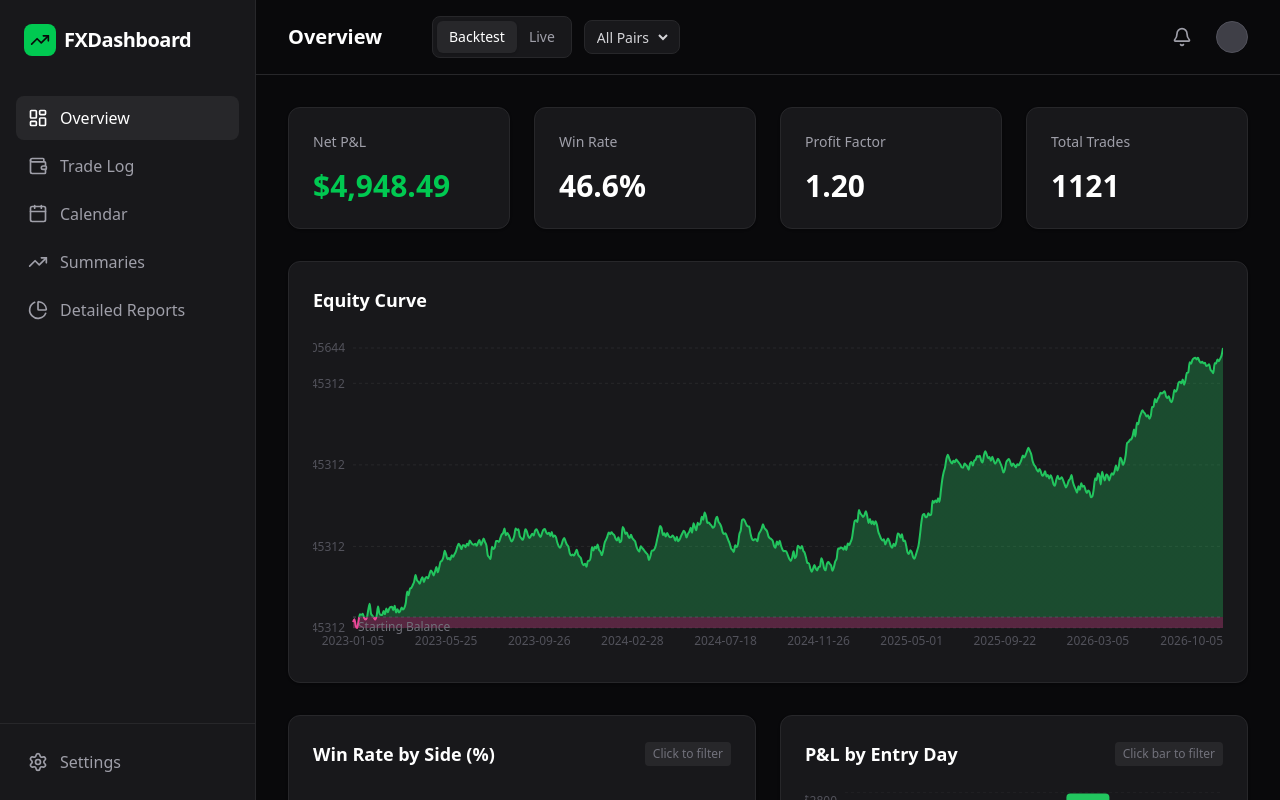
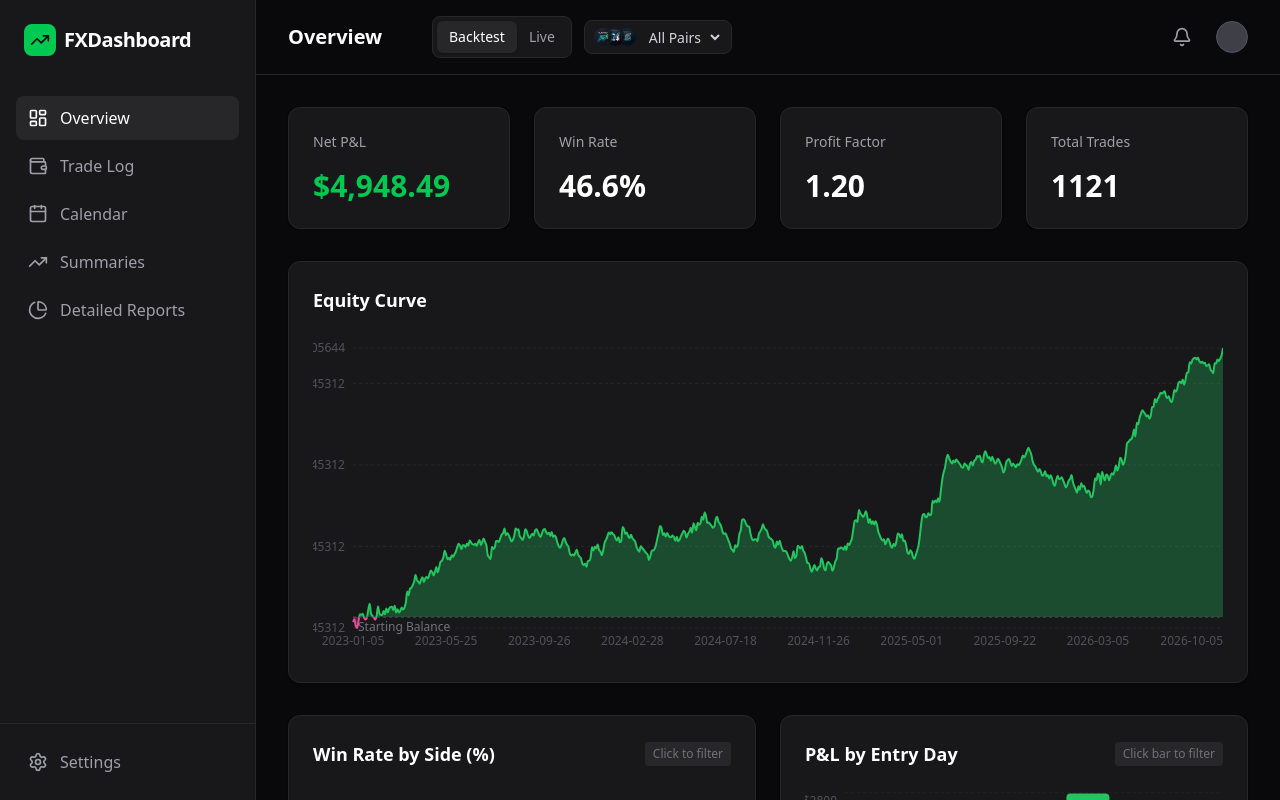
Before and after one commit to PostWorkCulture/FXDashboard, a Next.js app in the folder frontend/: page / in a window 1280 px wide. Built offline with nearby package versions, Linux system fonts and the light colour scheme.

Commit message:
UI Tweaks: Stack icons for All pairs, fix AreaChart baseValue to 10000

```diff
--- a/frontend/src/app/page.tsx
+++ b/frontend/src/app/page.tsx
@@ -202,7 +202,7 @@ export default function Dashboard() {
                   strokeWidth={2}
                   fillOpacity={1}
                   fill="url(#colorEquity)"
-                  baseValue="dataMin"
+                  baseValue={10000}
                 />
               </AreaChart>
             </ResponsiveContainer>
--- a/frontend/src/components/Header.tsx
+++ b/frontend/src/components/Header.tsx
@@ -45,7 +45,13 @@ export function Header() {
 
           {/* Pair Filter */}
           <div className="flex items-center gap-2 bg-zinc-900 border border-zinc-800 rounded-lg px-2 h-[34px]">
-            {filters.symbol !== "All" && (
+            {filters.symbol === "All" ? (
+              <div className="flex -space-x-2">
+                <img src={`${process.env.NODE_ENV === "production" ? "/FXDashboard" : ""}/icons/eurusd.jpg`} className="w-5 h-5 rounded-full object-cover border border-zinc-900 relative z-30" alt="EURUSD" />
+                <img src={`${process.env.NODE_ENV === "production" ? "/FXDashboard" : ""}/icons/gbpusd.jpg`} className="w-5 h-5 rounded-full object-cover border border-zinc-900 relative z-20" alt="GBPUSD" />
+                <img src={`${process.env.NODE_ENV === "production" ? "/FXDashboard" : ""}/icons/audusd.jpg`} className="w-5 h-5 rounded-full object-cover border border-zinc-900 relative z-10" alt="AUDUSD" />
+              </div>
+            ) : (
               <img
                 src={`${process.env.NODE_ENV === "production" ? "/FXDashboard" : ""}/icons/${filters.symbol.toLowerCase()}.jpg`}
                 alt={filters.symbol}
```
